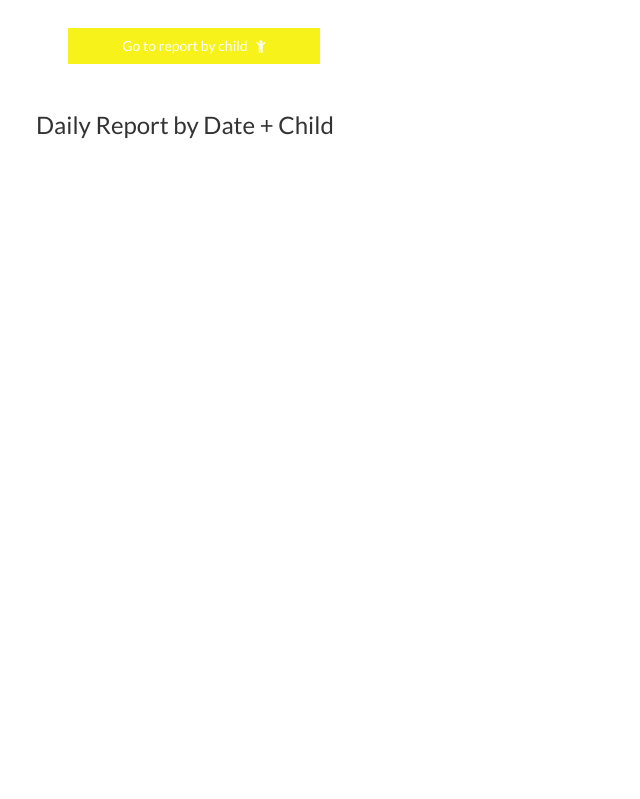
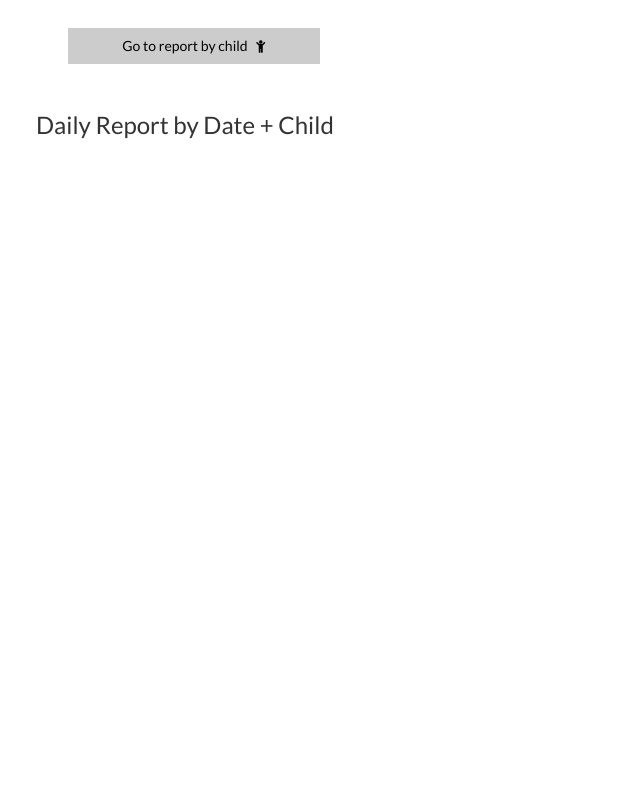
Before and after one commit to rryanburton/CareDay-RB, a Django app: page /archive/child in a window 1280 px wide. Shown: the part 70-869 px from the top of the page, without its empty margins (0-640 px from the left). Run offline with Django 3.2, Linux system fonts and the light colour scheme; data that the repository does not hold is empty; some libraries are stand-ins or nearby versions.

Commit message:
last fix to styles to color button on child manaegment page, it was white on heroku and blended with background

```diff
--- a/careapp/static/style.css
+++ b/careapp/static/style.css
@@ -631,7 +631,15 @@ h3.rh3 {
 ul.fallback li a {
     color: 000;
   }
-
+.btn-default a:visited {
+  color: #000;
+}
+.btn-default a {
+  color: #000 !important;
+}
+.btn-default {
+  background: #ccc !important;
+}
 /*===============
 dropdown
 ===============*/
@@ -670,6 +678,9 @@ div.col-lg-2.col-md-3.col-sm-3 p {
 #roster-images  {
 text-align: center;
 
+}
+#roster-images button {
+  background: #E0E0E0;
 }
 #roster-images p {
   font-size: 1.999em;
```
